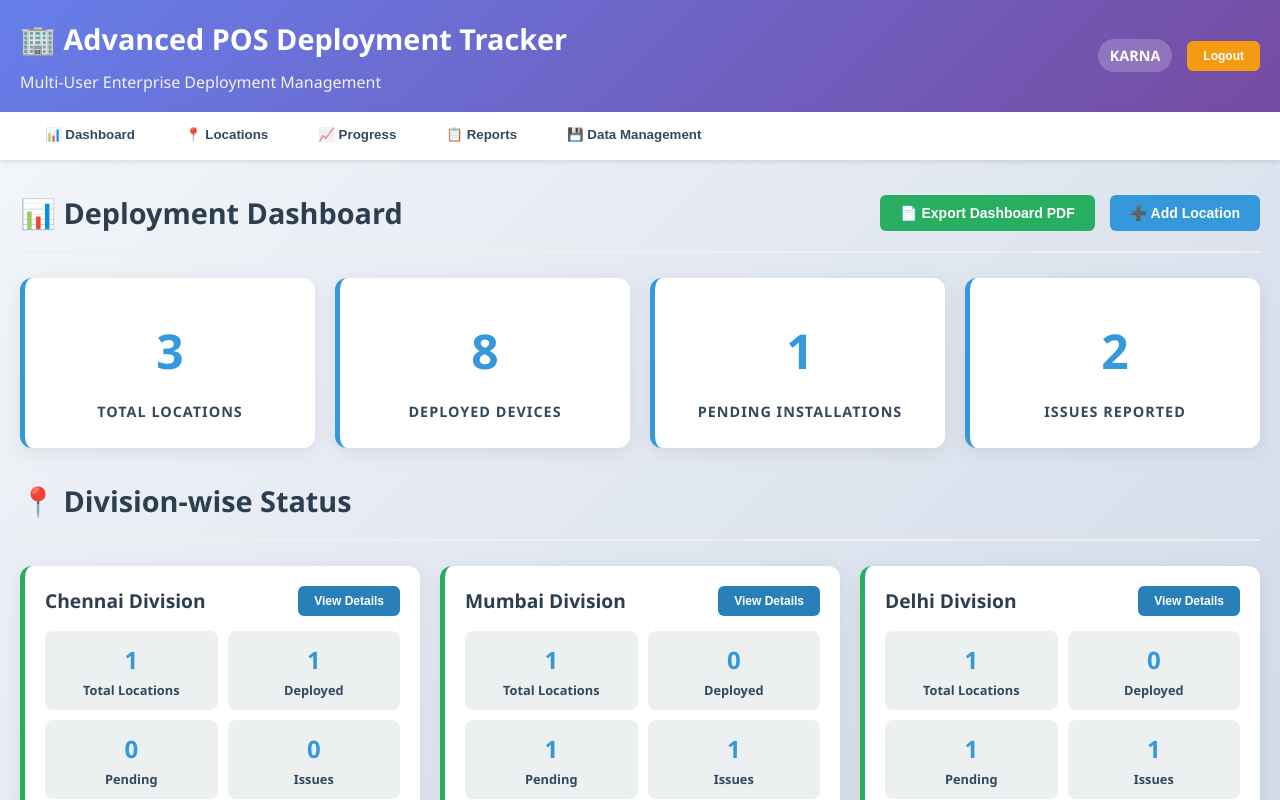
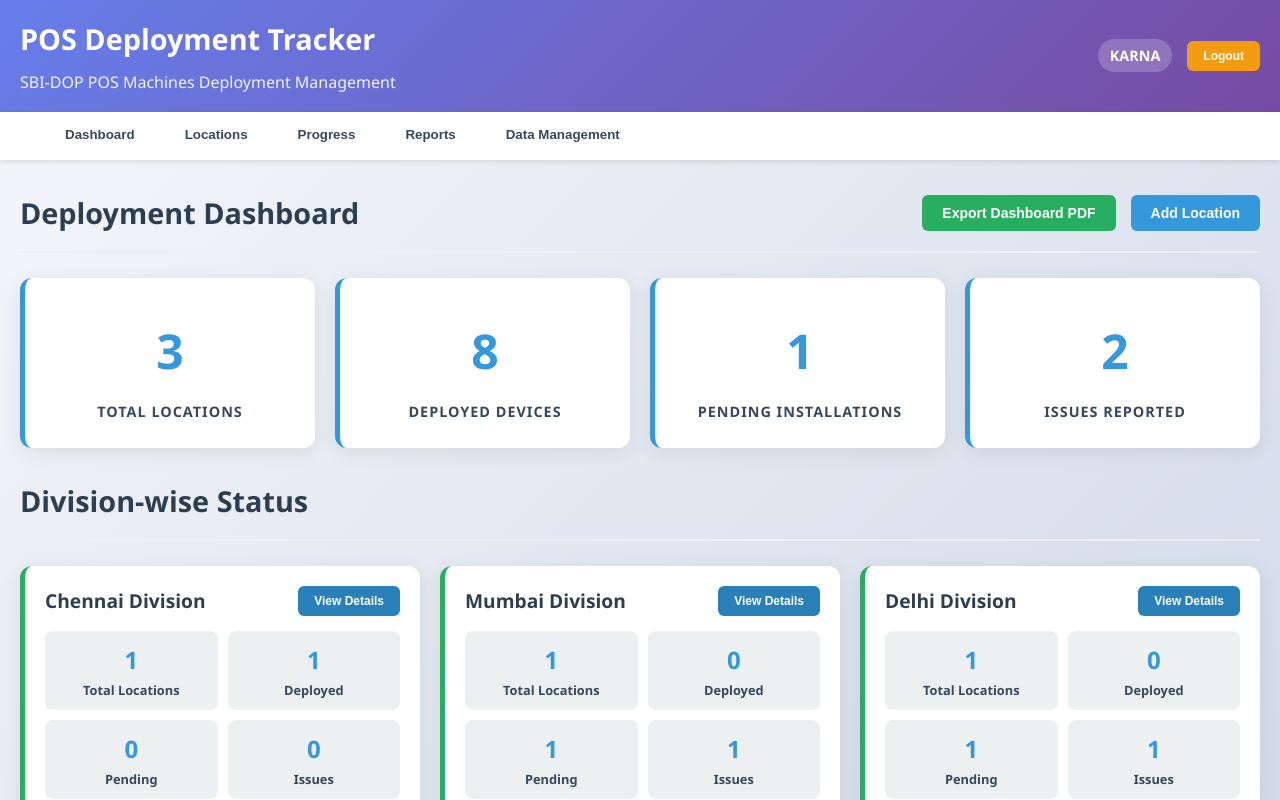
Before and after one commit to KKK-90/postrkr, a plain HTML site: page POSTRKR/index.html in a window 1280 px wide. Both pictures are taken after a click on the button "KARNA". Shown: the top 800 px of the page. Drawn offline with nearby package versions, Linux system fonts and the light colour scheme.

Commit message:
Update1 index.html

```diff
--- a/POSTRKR/index.html
+++ b/POSTRKR/index.html
@@ -136,9 +136,9 @@
         }
 
         .nav-container {
-            max-width: 1400px;
+            max-width: 1600px;
             margin: 0 auto;
-            padding: 0 20px;
+            padding: 0 40px;
         }
 
         .nav-tabs {
@@ -653,7 +653,7 @@
     <!-- Login Screen -->
     <div id="loginScreen" class="login-container">
         <div class="login-card">
-            <h1 class="login-title">🏢 Advanced POS Deployment Tracker</h1>
+            <h1 class="login-title">POS Deployment Tracker</h1>
             <p style="color: var(--secondary-color); margin-bottom: 30px;">Select your user account to continue</p>
             <div class="user-buttons">
                 <button class="user-btn" onclick="login('KARNA')">KARNA</button>
@@ -677,8 +677,8 @@
         <header class="app-header">
             <div class="header-content">
                 <div>
-                    <h1 class="app-title">🏢 Advanced POS Deployment Tracker</h1>
-                    <p style="opacity: 0.9;">Multi-User Enterprise Deployment Management</p>
+                    <h1 class="app-title">POS Deployment Tracker</h1>
+                    <p style="opacity: 0.9;">SBI-DOP POS Machines Deployment Management</p>
                 </div>
                 <div class="user-info">
                     <div class="current-user" id="currentUser">User</div>
@@ -691,11 +691,11 @@
         <nav class="app-nav">
             <div class="nav-container">
                 <div class="nav-tabs">
-                    <button class="nav-tab active" onclick="showTab('dashboard')">📊 Dashboard</button>
-                    <button class="nav-tab" onclick="showTab('locations')">📍 Locations</button>
-                    <button class="nav-tab" onclick="showTab('progress')">📈 Progress</button>
-                    <button class="nav-tab" onclick="showTab('reports')">📋 Reports</button>
-                    <button class="nav-tab" onclick="showTab('data-management')">💾 Data Management</button>
+                    <button class="nav-tab active" onclick="showTab('dashboard')">Dashboard</button>
+                    <button class="nav-tab" onclick="showTab('locations')">Locations</button>
+                    <button class="nav-tab" onclick="showTab('progress')">Progress</button>
+                    <button class="nav-tab" onclick="showTab('reports')">Reports</button>
+                    <button class="nav-tab" onclick="showTab('data-management')">Data Management</button>
                 </div>
             </div>
         </nav>
@@ -705,10 +705,10 @@
             <!-- Dashboard Tab -->
             <div id="dashboard" class="tab-content active">
                 <div class="section-header">
-                    <h2 class="section-title">📊 Deployment Dashboard</h2>
+                    <h2 class="section-title">Deployment Dashboard</h2>
                     <div class="flex gap-15">
-                        <button class="btn btn-success" onclick="exportDashboardPDF()">📄 Export Dashboard PDF</button>
-                        <button class="btn btn-primary" onclick="showLocationForm()">➕ Add Location</button>
+                        <button class="btn btn-success" onclick="exportDashboardPDF()">Export Dashboard PDF</button>
+                        <button class="btn btn-primary" onclick="showLocationForm()">Add Location</button>
                     </div>
                 </div>
 
@@ -719,7 +719,7 @@
 
                 <!-- Division-wise Statistics -->
                 <div class="section-header">
-                    <h3 class="section-title">📍 Division-wise Status</h3>
+                    <h3 class="section-title">Division-wise Status</h3>
                 </div>
                 <div class="division-stats" id="divisionStats">
                     <!-- Division stats will be populated here -->
@@ -727,7 +727,7 @@
 
                 <!-- Recent Activity -->
                 <div class="section-header">
-                    <h3 class="section-title">📅 Recent Activity</h3>
+                    <h3 class="section-title">Recent Activity</h3>
                 </div>
                 <div id="recentActivity">
                     <!-- Recent activity will be shown here -->
@@ -737,7 +737,7 @@
             <!-- Locations Tab -->
             <div id="locations" class="tab-content">
                 <div class="section-header">
-                    <h2 class="section-title">📍 All Locations</h2>
+                    <h2 class="section-title">All Locations</h2>
                     <button class="btn btn-primary" onclick="showLocationForm()">➕ Add Location</button>
                 </div>
 
@@ -764,12 +764,12 @@
             <!-- Progress Tab -->
             <div id="progress" class="tab-content">
                 <div class="section-header">
-                    <h2 class="section-title">📈 Progress Tracking</h2>
+                    <h2 class="section-title">Progress Tracking</h2>
                     <div class="flex gap-15">
                         <select class="filter-select" id="progressDivisionFilter" onchange="filterProgressByDivision()">
                             <option value="">All Divisions</option>
                         </select>
-                        <button class="btn btn-info" onclick="exportProgressPDF()">📄 Export Progress PDF</button>
+                        <button class="btn btn-info" onclick="exportProgressPDF()">Export Progress PDF</button>
                     </div>
                 </div>
 
@@ -794,8 +794,8 @@
                 <div class="section-header">
                     <h2 class="section-title">📋 Comprehensive Reports</h2>
                     <div class="flex gap-15">
-                        <button class="btn btn-success" onclick="exportReportsPDF()">📄 Export Reports PDF</button>
-                        <button class="btn btn-info" onclick="exportToExcel()">📊 Export to Excel</button>
+                        <button class="btn btn-success" onclick="exportReportsPDF()">Export Reports PDF</button>
+                        <button class="btn btn-info" onclick="exportToExcel()">Export to Excel</button>
                         <button class="btn btn-secondary" onclick="printReports()">🖨️ Print</button>
                     </div>
                 </div>
```
